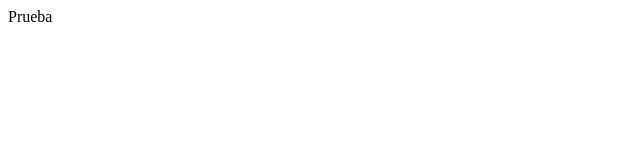
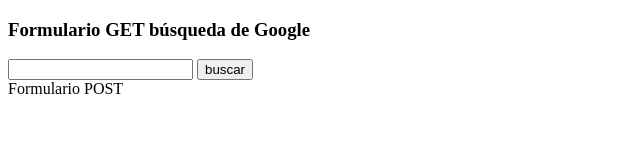
Before and after one commit to MarioML-CR/proyecto-prueba, a plain HTML site: page index.html in a window 1280 px wide. Shown: the whole page, without its empty margins (0-640 px from the left). Drawn offline with Linux system fonts and the light colour scheme.

Commit message:
formulario get google

```diff
--- a/index.html
+++ b/index.html
@@ -9,7 +9,14 @@
 </head>
 
 <body>
-    Prueba
+    <div>
+        <h3>Formulario GET búsqueda de Google</h3>
+        <form method="GET" action="https://google.com/search">
+            <input type="text" name="q" />
+            <input type="submit" name="buscar" value="buscar" />
+        </form>
+    </div>
+    Formulario POST
 </body>
 
 </html>
```
